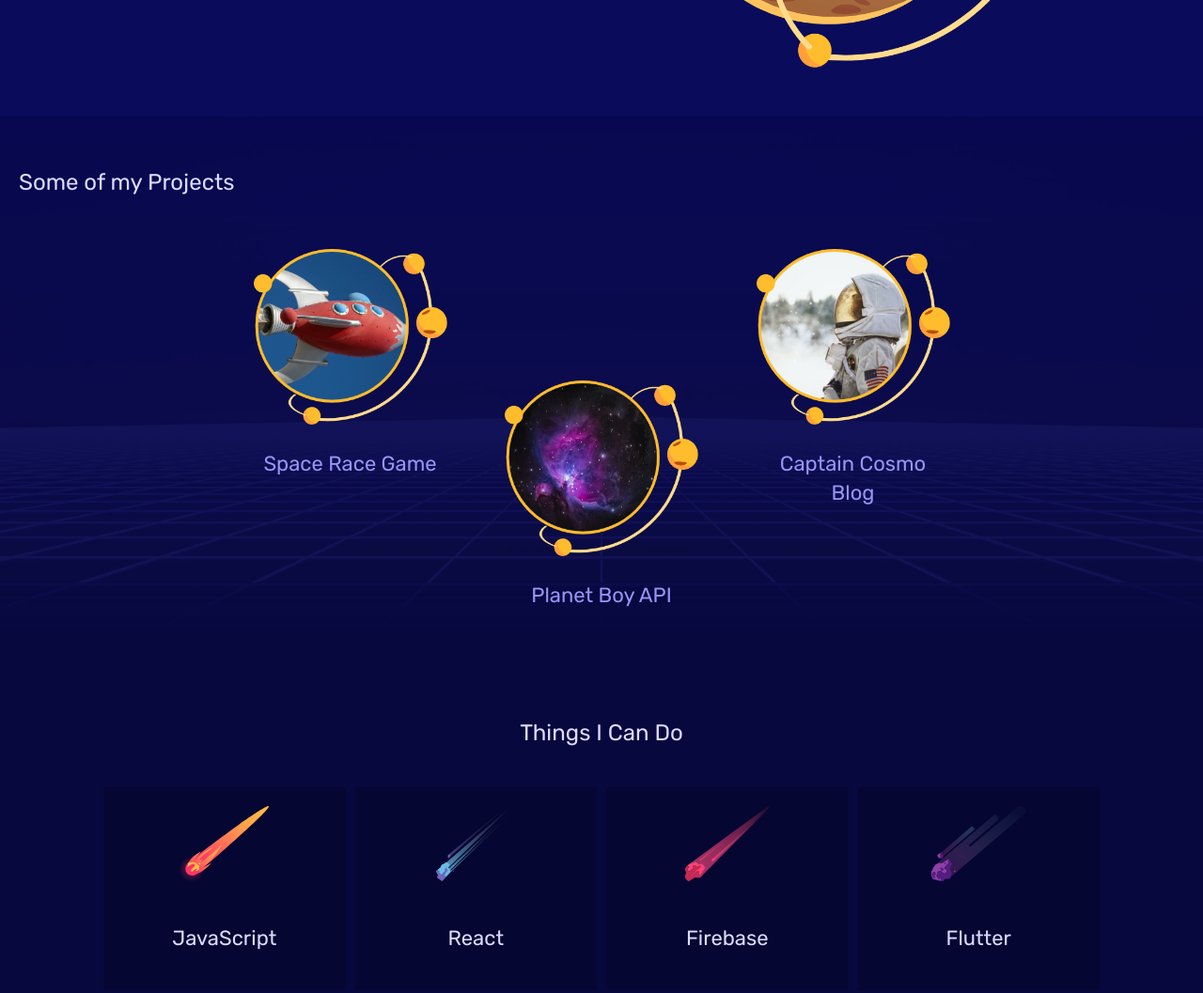
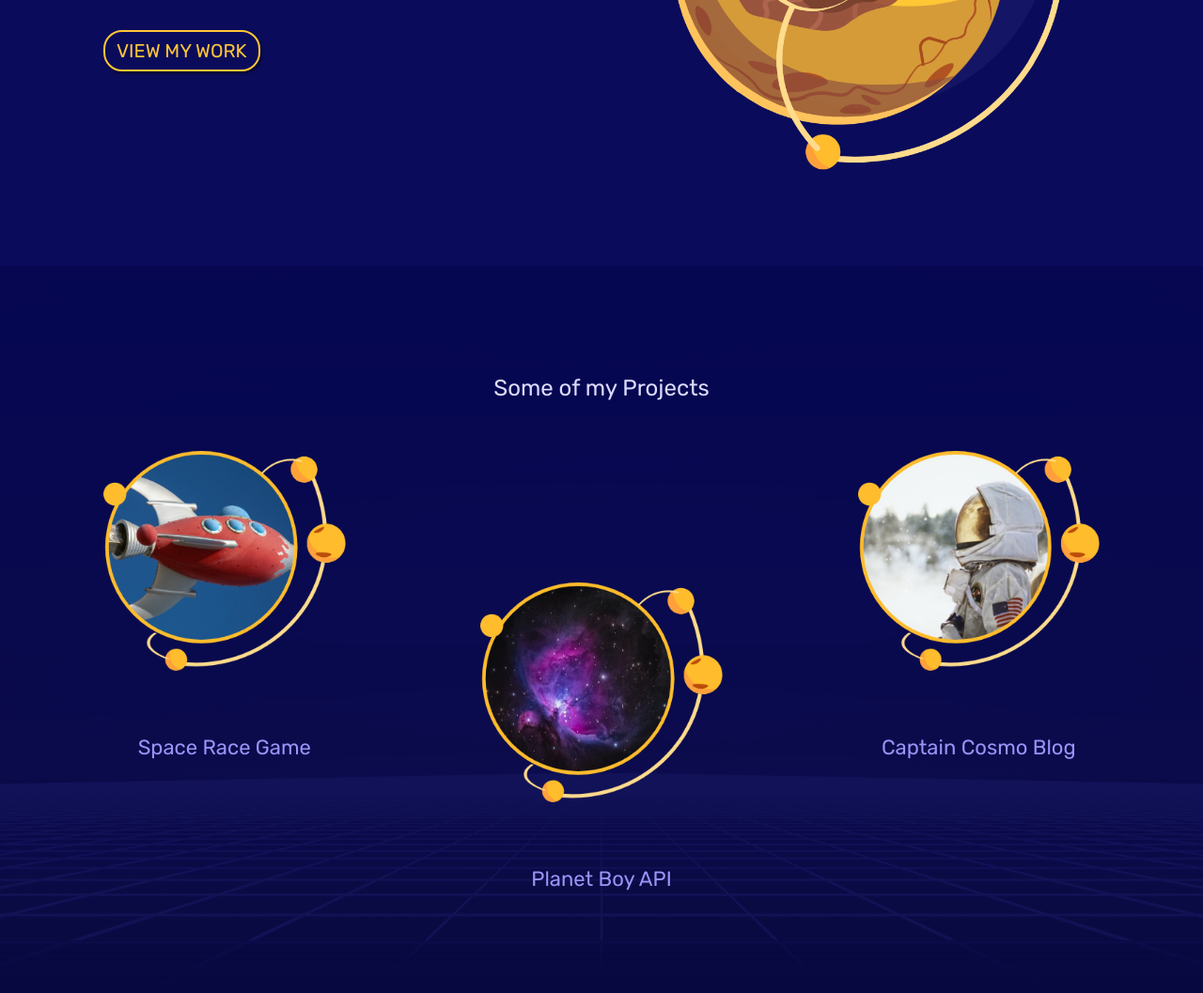
Before and after one commit to Geachie/Cosmo-Junkie, a plain HTML site: page index.html in a window 1280 px wide. Shown: the part 485-1542 px from the top of the page at 94% size. Drawn offline with Linux system fonts and the light colour scheme.

Commit message:
Add desktop styles

```diff
--- a/styles.css
+++ b/styles.css
@@ -124,7 +124,7 @@ h4{
   padding: 30px 20px;
 }
 
-#porfolio h3 {
+#portfolio h3 {
   margin-bottom: 0;
   text-align: center;
 }
@@ -361,7 +361,35 @@ footer img {
 /* desktop styles */
 
 @media screen and (min-width: 1200px) {
+
   body {
     font-size: 20px;
   }
+
+  #welcome, #portfolio, #skills, #contact {
+    padding: 90px 0;
+  }
+
+  .projects a:nth-child(1){
+    grid-column: 1/3;
+  }
+
+  .projects a:nth-child(3){
+    grid-column: 7/9;
+  }
+
+  .projects a * {
+    max-width: 100%;
+    margin: 30px 0;
+  }
+
+  footer {
+    padding: 80px 0;
+    background-size: 30%;
+  }
+
+  footer img {
+    width: 30px;
+  }
+
 }
```
